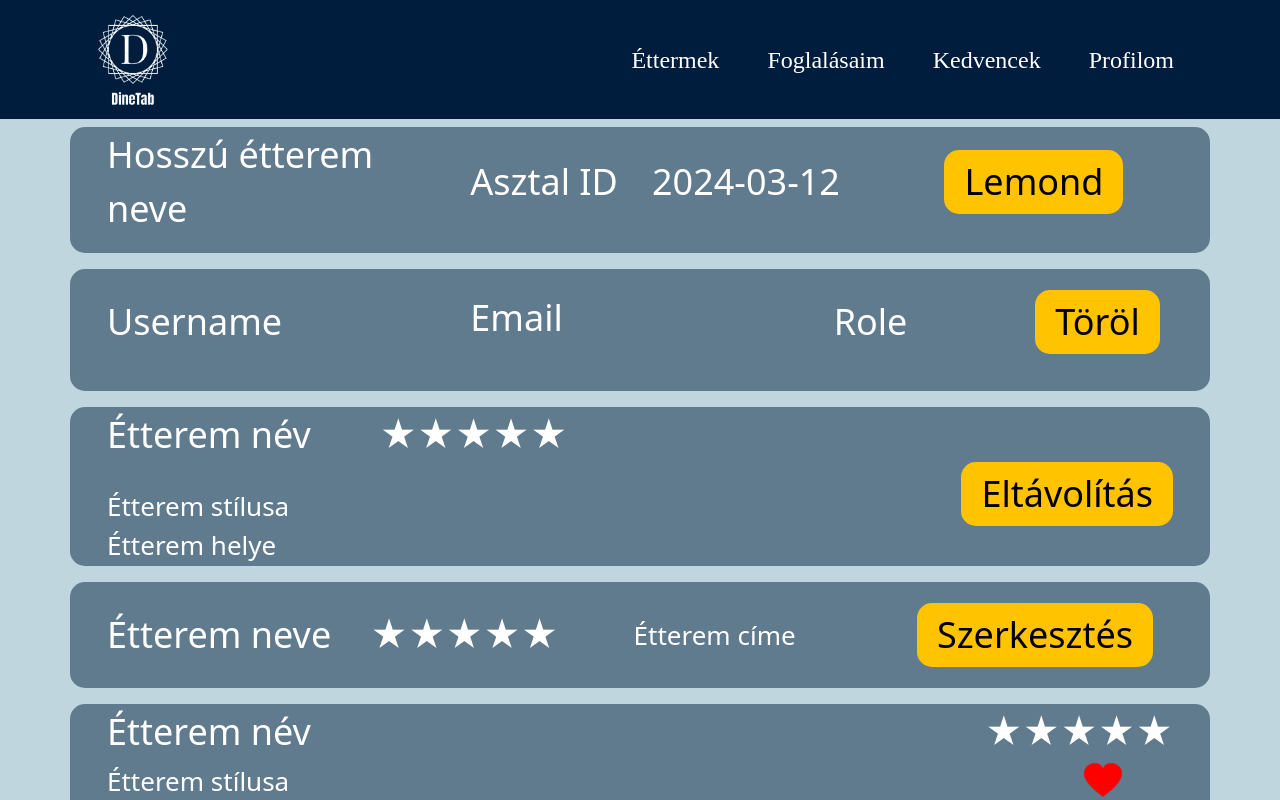
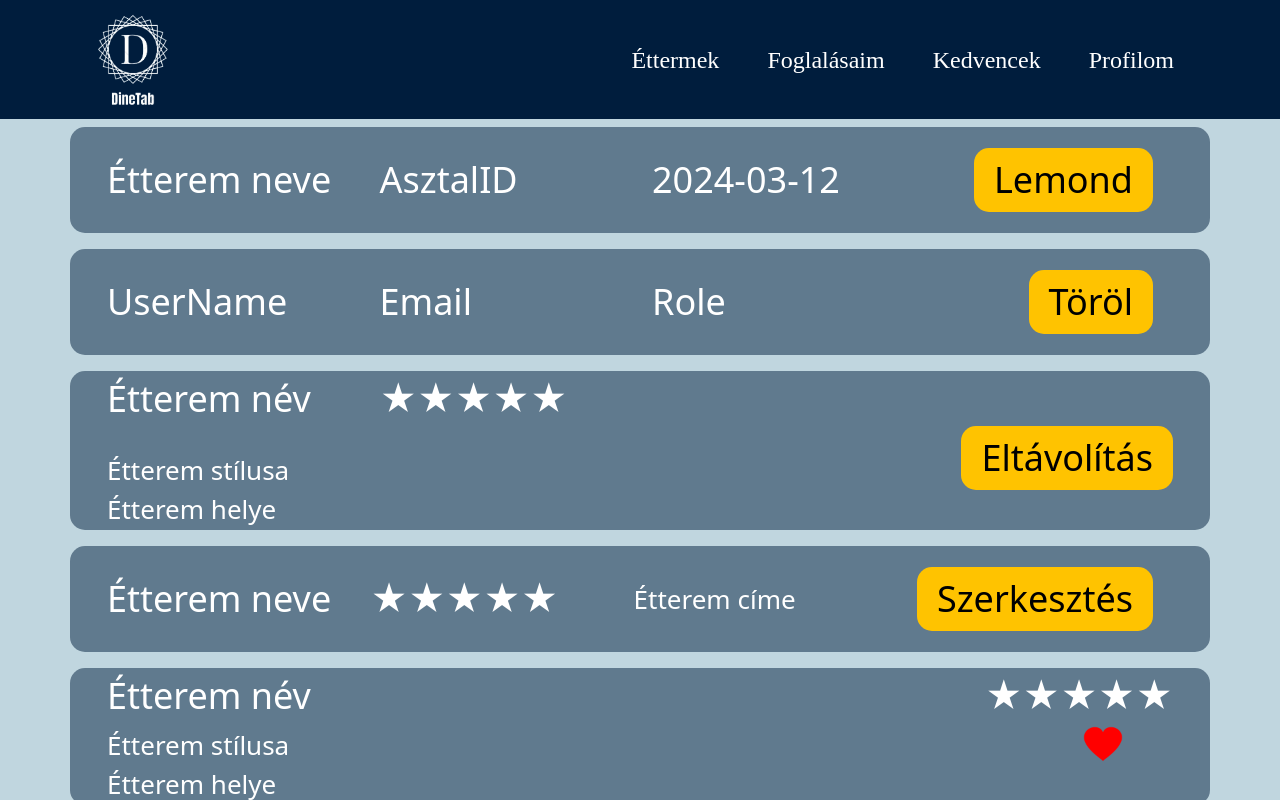
Before and after one commit to dudigeri0303/Temalab, a React (Vite) app in the folder TemalabFrontEnd/: page /template in a window 1280 px wide. Shown: the top 800 px of the page. Built offline with nearby package versions, Linux system fonts and the light colour scheme; a web font is replaced by a local one.

Commit message:
Reservation and Delete user fixed from szétcsúszás. Összes gombot át kellene írni, hogy csökkentjen a mérettel

```diff
--- a/TemalabFrontEnd/src/sections/Template.jsx
+++ b/TemalabFrontEnd/src/sections/Template.jsx
@@ -11,32 +11,28 @@ export default function Template() {
       <Navbar></Navbar>
       <section id="main" className="container py-2">
         <div className="row div-card">
-          <div className="col-md-4">
-            <div className="mb-3">
-              <label htmlFor="restaurantName" className="card-text">
-                Hosszú étterem neve
+          <div className="container">
+            <div className="row">
+              <div className="col-sm d-flex align-items-center">
+                <label htmlFor="restaurantPlace" className="card-text">
+                  Étterem neve
                 </label>
               </div>
-          </div>
-          <div className="col-md-2">
-            <div className="mb-3">
-              <label htmlFor="tableNumber" className="card-text">
-                Asztal ID
+              <div className="col-sm d-flex align-items-center">
+                <label htmlFor="restaurantPlace" className="card-text">
+                  AsztalID
                 </label>
               </div>
-          </div>
-          <div className="col-md-3">
-            <div className="mb-3">
-              <label htmlFor="dateTime" className="card-text">
+              <div className="col-sm d-flex align-items-center">
+                <label htmlFor="restaurantPlace" className="card-text">
                   2024-03-12
                 </label>
               </div>
-          </div>
-          <div className="col-md-2">
-            <div className="mb-3">
-              <button type="button" className="cardbtn">
+              <div className="col-sm">
+                <button type="button" className="cardbtn float-end">
                   Lemond
                 </button>
+              </div>
             </div>
           </div>
         </div>
@@ -44,32 +40,28 @@ export default function Template() {
 
       <section id="main" className="container py-2">
         <div className="row div-card">
-          <div className="col-md-4">
-            <div className="mb-3">
-              <label htmlFor="restaurantName" className="card-text">
-                Username
+          <div className="container">
+            <div className="row">
+              <div className="col-sm d-flex align-items-center">
+                <label htmlFor="restaurantPlace" className="card-text">
+                  UserName
                 </label>
               </div>
-          </div>
-          <div className="col-md-4">
-            <div className="mb-4">
-              <label htmlFor="tableNumber" className="card-text">
+              <div className="col-sm d-flex align-items-center">
+                <label htmlFor="restaurantPlace" className="card-text">
                   Email
                 </label>
               </div>
-          </div>
-          <div className="col-md-2">
-            <div className="mb-3">
-              <label htmlFor="dateTime" className="card-text">
+              <div className="col-sm d-flex align-items-center">
+                <label htmlFor="restaurantPlace" className="card-text">
                   Role
                 </label>
               </div>
-          </div>
-          <div className="col-md-2">
-            <div className="mb-3">
-              <button type="button" className="cardbtn">
+              <div className="col-sm">
+                <button type="button" className="cardbtn float-end">
                   Töröl
                 </button>
+              </div>
             </div>
           </div>
         </div>
```
Lines whose indentation alone changed are shown as unchanged.
